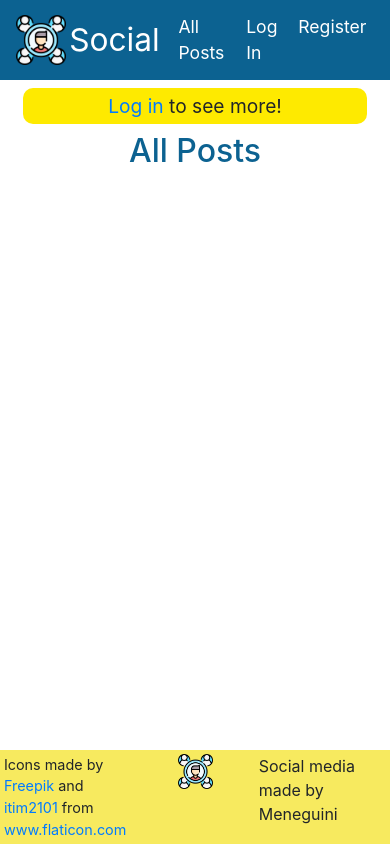
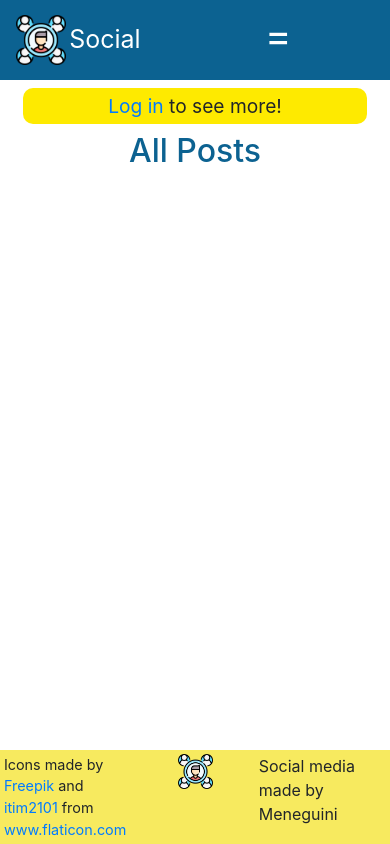
Before and after one commit to Meneguini/social, a Django app: template network/templates/network/index.html in a window 390 px wide. Run offline with Django 3.2, Linux system fonts and the light colour scheme; the template is opened without the code that fills it, so the values that code supplies are empty; some libraries are stand-ins or nearby versions.

Commit message:
started nav responsive

```diff
--- a/network/static/network/styles.css
+++ b/network/static/network/styles.css
@@ -2,7 +2,12 @@
 body {
     position: relative;
     min-height: 100vh;
+    min-width: 100%;
     padding-bottom: 6%;
+}
+
+.body {
+    width: 100%;
 }
 
 .navbar {
@@ -32,6 +37,14 @@ body {
     color: #A1D2CE;
 }
 
+.btn-nav-responsive {
+    background-color: #0c6291;
+    color: #fff;
+    font-size: 2.5rem;
+    border: none;
+    cursor: pointer;
+    display: none;
+}
 
 /* Margin of all pages */
 #index-page, #profile-page, #following-page {
@@ -90,8 +103,6 @@ body {
     width: 80%;
     border-radius: 30px;
     margin: 1%;
-    /* padding: 0.5%; */
-    /* padding-left: 3%; */
     margin-left: 10%;
 }
 
@@ -151,8 +162,6 @@ body {
 
 .edit {
     justify-self: end;
-    /* margin-right: 5%; */
-    /* margin-bottom: 3%; */
 }
 
 #textarea-edit {
@@ -274,8 +283,26 @@ body {
 
 /* Responsive for small devices */
 
-@media screen and (max-width: 600px) {
-    #nav-resp {
+@media only screen and (max-width:620px) {
+    /* For mobile phones: */
 
+    /* Navbar */
+    .navbar {
+        font-size: 52%;
     }
-}
+
+    .navbar-brand {
+        font-size: 300%;
+    }
+
+    .hide-sm {
+        display: none;
+    }
+
+    .btn-nav-responsive {
+        display: block;
+        margin-left: 30%;
+        margin-bottom: 2%;
+    }
+
+  }
--- a/network/templates/network/layout.html
+++ b/network/templates/network/layout.html
@@ -4,6 +4,7 @@
 <html lang="en">
     <head>
         <title>{% block title %}Social{% endblock %}</title>
+        <meta name="viewport" content="width=device-width, initial-scale=1.0">
         <link rel="stylesheet" href="https://stackpath.bootstrapcdn.com/bootstrap/4.4.1/css/bootstrap.min.css" integrity="sha384-Vkoo8x4CGsO3+Hhxv8T/Q5PaXtkKtu6ug5TOeNV6gBiFeWPGFN9MuhOf23Q9Ifjh" crossorigin="anonymous">
         <link href="{% static 'network/styles.css' %}" rel="stylesheet">
         {% block script %}
@@ -21,28 +22,30 @@
                 <!-- </li> -->
             {% endif %}
 
-              <ul class="navbar-nav mr-auto">
+            <button class="btn-nav-responsive"><span>=</span></button>
 
-                <li class="nav-item">
+            <ul class="navbar-nav mr-auto">
+
+                <li class="nav-item hide-sm">
                   <a class="nav-link" href="{% url 'index' %}">All Posts</a>
                 </li>
                 {% if user.is_authenticated %}
-                    <li class="nav-item">
+                    <li class="nav-item hide-sm">
                         <a class="nav-link" href="{% url 'following' %}">Following</a>
                     </li>
-                    <li class="nav-item">
+                    <li class="nav-item hide-sm">
                         <a class="nav-link" href="{% url 'logout' %}">Log Out</a>
                     </li>
                 {% else %}
-                    <li class="nav-item">
+                    <li class="nav-item hide-sm">
                         <a class="nav-link" href="{% url 'login' %}">Log In</a>
                     </li>
-                    <li class="nav-item">
+                    <li class="nav-item hide-sm">
                         <a class="nav-link" href="{% url 'register' %}">Register</a>
                     </li>
                 {% endif %}
-              </ul>
-          </nav>
+            </ul>
+        </nav>
 
         <div class="body">
             {% block body %}
```
Also changed, not shown: db.sqlite3.
